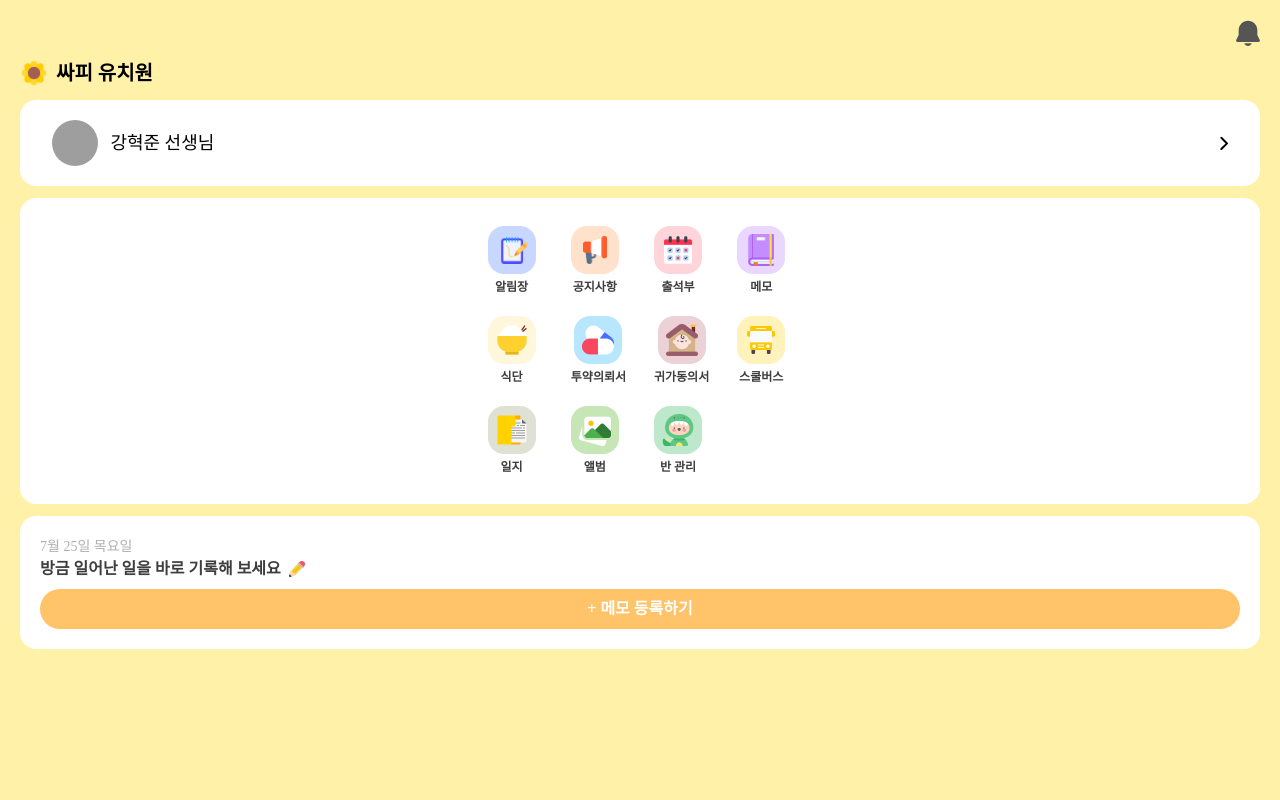
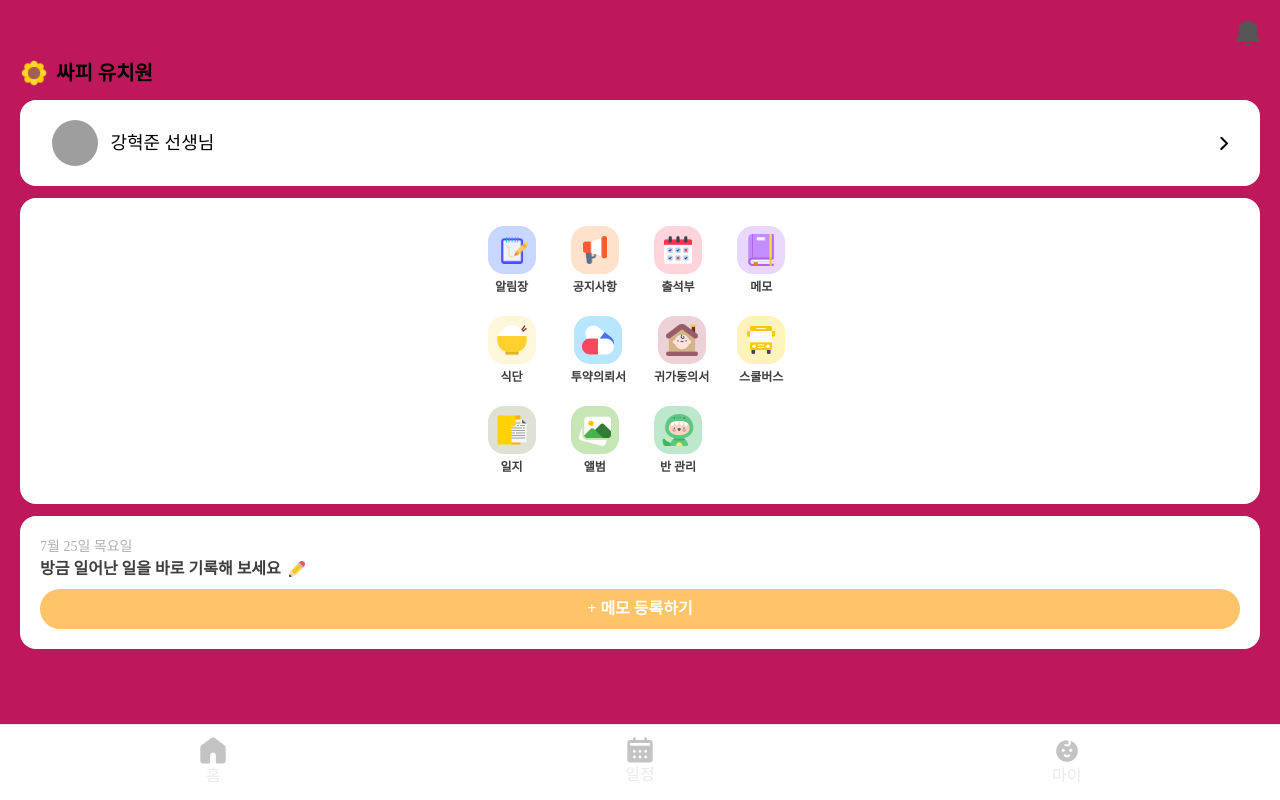
Before and after one commit to allkong/KidWe, a React (Vite) app in the folder front-end/: page / in a window 1280 px wide. Built offline with nearby package versions, Linux system fonts and the light colour scheme; grey boxes are pictures that could not be loaded; a web font is replaced by a local one.

Commit message:
feat: 내비게이션 바 문제 해결중

```diff
--- a/front-end/src/components/organisms/Navigation/NavigationBar.tsx
+++ b/front-end/src/components/organisms/Navigation/NavigationBar.tsx
@@ -5,8 +5,8 @@ import mypageIcon from '@/assets/icons/baby-fill.svg';
 
 const NavigationBar = () => {
   return (
-    <nav className="fixed bottom-0 w-full py-5 text-base text-gray-100 border-t border-gray-100">
-      <div className="flex flex-row ">
+    <nav className="box-border fixed bottom-0 w-full py-3 text-base text-gray-100 bg-white border-t">
+      <div className="flex flex-row">
         <NavigationMenu
           src={homeIcon}
           alt=""
--- a/front-end/src/pages/Home.tsx
+++ b/front-end/src/pages/Home.tsx
@@ -3,6 +3,7 @@ import KindergartenCard from '@/components/atoms/KindergartenCard';
 import UsercardItem from '@/components/molecules/Item/UserCardItem';
 import HomeMenu from '@/components/organisms/Content/HomeMenu';
 import MemoShortcut from '@/components/organisms/Content/MemoShortcut';
+import NavigationBar from '@/components/organisms/Navigation/NavigationBar';
 
 const Home = () => {
   const userInfo = {
@@ -13,33 +14,25 @@ const Home = () => {
   };
 
   return (
-    <div className="min-h-screen px-5 space-y-3 bg-secondary">
+    <div>
+      <div className="min-h-screen px-5 space-y-3 bg-pink-700">
         <div className="flex justify-between pt-5">
           {/* 서비스명 & 로고 */}
           <div></div>
-        {/* 알림 버튼 */}
           <NotificationButton />
         </div>
-      {/* 유치원 정보 */}
         <div className="">
           <KindergartenCard kindergartenName="싸피 유치원" />
         </div>
-      {/* 사용자 카드 */}
-      <div>
         <UsercardItem
           profile={userInfo.profile}
           userName={`${userInfo.userName} ${userInfo.role}`}
           cardType="arrow"
         />
-      </div>
-      {/* 메뉴 카드 */}
-      <div>
         <HomeMenu />
-      </div>
-      {/* 메모 카드 */}
-      <div>
         <MemoShortcut />
       </div>
+      <NavigationBar />
     </div>
   );
 };
```
Lines whose indentation alone changed are shown as unchanged.
